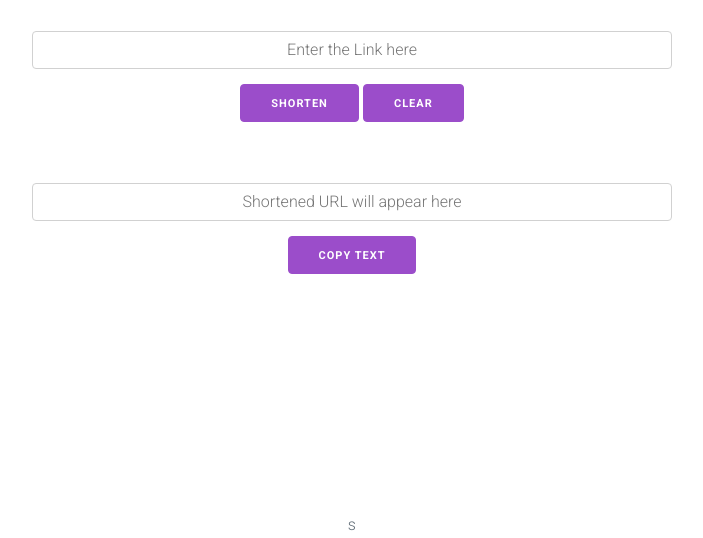
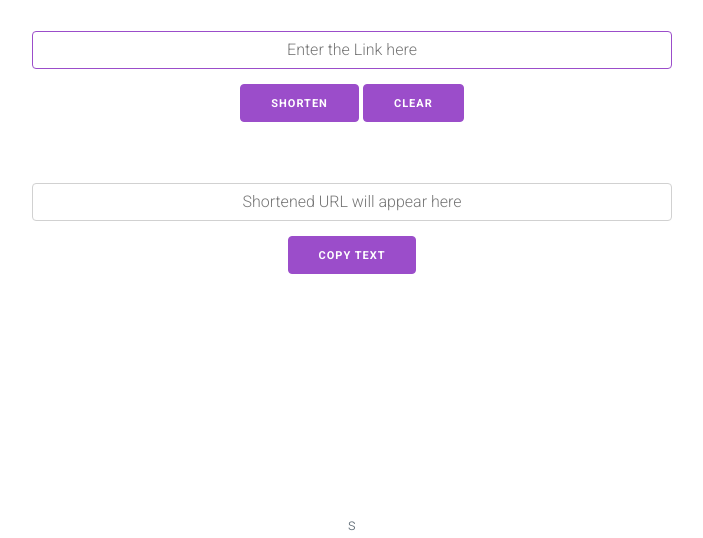
Before and after one commit to adityatelange/gourl, a plain HTML site: page public/index.html in a window 1280 px wide. Shown: the part 262-800 px from the top of the page, without its empty margins (288-991 px from the left). Drawn offline with nearby package versions, Linux system fonts and the light colour scheme.

Commit message:
autofocus inputBox

```diff
--- a/public/index.html
+++ b/public/index.html
@@ -164,7 +164,7 @@
         <br>
     </header>
     <main>
-        <input type="url" id="urlinput" placeholder="Enter the Link here" required aria-label="URL input">
+        <input type="url" id="urlinput" placeholder="Enter the Link here" required aria-label="URL input" autofocus>
         <button onclick="shorturl()">Shorten</button>
         <button onclick="clearBoxes()">Clear</button>
 
```
